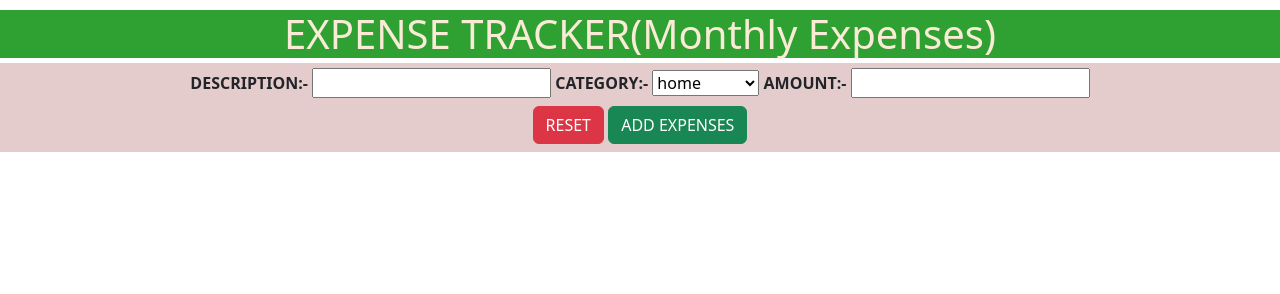
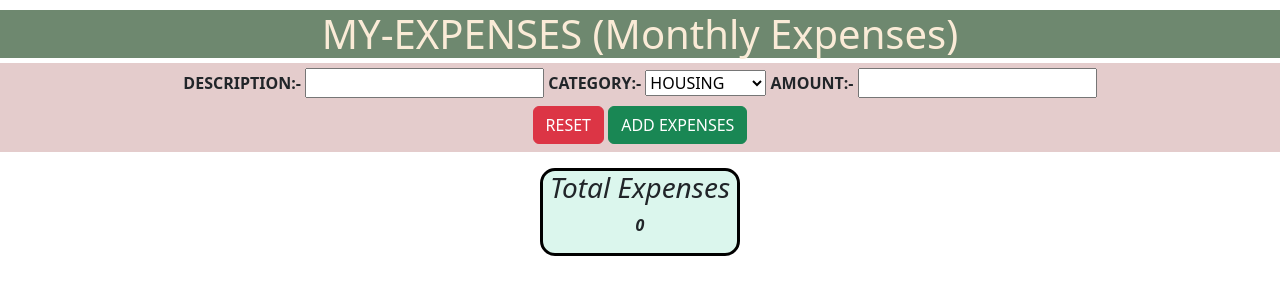
Before and after one commit to rajk5266/expensetracker, a plain HTML site: page expense.html in a window 1280 px wide. Drawn offline with nearby package versions, Linux system fonts and the light colour scheme.

Commit message:
total-expenses-tracker-added

```diff
--- a/expense.html
+++ b/expense.html
@@ -7,7 +7,7 @@
     <title>Document</title>
     <link href="https://cdn.jsdelivr.net/npm/bootstrap@5.3.0-alpha3/dist/css/bootstrap.min.css" rel="stylesheet" integrity="sha384-KK94CHFLLe+nY2dmCWGMq91rCGa5gtU4mk92HdvYe+M/SXH301p5ILy+dN9+nJOZ" crossorigin="anonymous">
 
-    <script src="https://cdn.jsdelivr.net/npm/bootstrap@5.3.0-alpha3/dist/js/bootstrap.bundle.min.js" integrity="sha384-ENjdO4Dr2bkBIFxQpeoTz1HIcje39Wm4jDKdf19U8gI4ddQ3GYNS7NTKfAdVQSZe" crossorigin="anonymous"></script>
+    <!-- <script src="https://cdn.jsdelivr.net/npm/bootstrap@5.3.0-alpha3/dist/js/bootstrap.bundle.min.js" integrity="sha384-ENjdO4Dr2bkBIFxQpeoTz1HIcje39Wm4jDKdf19U8gI4ddQ3GYNS7NTKfAdVQSZe" crossorigin="anonymous"></script> -->
 
     <style>
         h1{
@@ -23,7 +23,7 @@
             /* background-color: red; */
         }
         #exp{
-            background-color: rgb(47, 161, 51);
+            background-color: rgb(110, 136, 111);
             color: antiquewhite;
             text-align: center;
         }
@@ -55,24 +55,35 @@
         .btn{
          margin-bottom: 8px;
         }
+        #expblock{
+            border: 3px solid black;
+            width: 200px;
+            text-align: center;
+            margin: auto;
+            border-radius: 15px;
+            background-color: rgb(219, 246, 237);
+            font-style: italic;
+            font-weight: bold;
+        }
     </style>
 </head>
 <body>
-    <h1 id="exp">EXPENSE TRACKER(Monthly Expenses)</h1>
+    <h1 id="exp">MY-EXPENSES (Monthly Expenses)</h1>
 <div id="mainbody">
     <form action="#" onsubmit="adding(event)">
     <div id="body">
         <label class="font">DESCRIPTION:-</label>
-        <input type="text" name="desc" id="desctag" class="expclass">
+        <input type="text" name="desc" id="desctag" class="expclass" required>
         <label class="font">CATEGORY:-</label>
         <select name="categ" id="categtag" class="expclass">
-            <option value="home" >home</option>
-            <option value="groceries">groceries</option>
-            <option value="investment">investment</option>
-            <option value="jkhgikug">home</option>
+            <option value="housing" >HOUSING</option>
+            <option value="food">FOOD</option>
+            <option value="investment">INVESTMENT</option>
+            <option value="medical">MEDICAL</option>
+            <option value="travelling">TRAVELLING</option>
         </select>
         <label class="font">AMOUNT:-</label>
-        <input type="text" name="amt" id="amttag" class="expclass">
+        <input type="text" name="amt" id="amttag" class="expclass" required>
         <div class="text-center mt-2 mb-3">
             <button type="reset" class="btn btn-danger btn-rounded">RESET</button>
             <button type="submit" class="btn btn-success">ADD EXPENSES</button></div>
@@ -80,25 +91,36 @@
 </form>
 </div>
 <ul id="listOfitems"></ul>
+  <div id="expblock">
+    <h3 id="totalexpenses">Total Expenses</h3>
+    <p id="expamt">0</p>
+  </div>
 <script>
+    var liabilities = 0
     function adding(event){
         event.preventDefault()
+
         var description = event.target.desc.value;
         var category = event.target.categ.value;
         var amount = event.target.amt.value;
-     console.log(category)
+    //  console.log(category)
     const obj = {
         description,
         category,
         amount
     }
-    console.log(obj)
-    localStorage.setItem(obj.description, JSON.stringify(obj))
+    // console.log(obj)
+    liabilities+= parseInt(amount)
+    console.log(liabilities)
+    localStorage.setItem(obj.category, JSON.stringify(obj))
     added(obj)
 
        function added(obj){
         var parentelem = document.getElementById('listOfitems')
+        var total = document.getElementById('totalexpenses')
 
+        var totalchild = document.getElementById('expamt')
+        totalchild.innerHTML = liabilities
         var childelem = document.createElement('li')
         childelem.className='newexp'
          childelem.textContent = obj.description + '-' + obj.category + '-' + obj.amount
@@ -108,11 +130,12 @@
          edit.type = 'button'
          edit.value = 'EDIT'
          edit.onclick = () => {
-            localStorage.removeItem(obj.description)
-            parentelem.removeChild(childelem)
-            document.getElementById('desctag').value = obj.description
-            document.getElementById('categtag').value = obj.category
-            document.getElementById('amttag').value = obj.amount
+            totalchild.innerHTML -= parseInt(amount)
+             localStorage.removeItem(obj.description)
+             parentelem.removeChild(childelem)
+             document.getElementById('desctag').value = obj.description
+             document.getElementById('categtag').value = obj.category
+             document.getElementById('amttag').value = obj.amount
          }
 
 
@@ -121,18 +144,18 @@
          delbtn.type = "button"
          delbtn.value = 'X'
          delbtn.onclick  = () => {
+             totalchild.innerHTML -= parseInt(amount)
             localStorage.removeItem(obj.description)
             parentelem.removeChild(childelem)
-            parentelem.removeChild(brtag)
+
          }
-         const brtag = document.createElement('br')
          parentelem.appendChild(childelem)
-         parentelem.appendChild(brtag)
          childelem.appendChild(delbtn)
          childelem.appendChild(edit)
         }
+      total.appendChild(totalchild)
+    }
 
-    }
 </script>
 </body>
 </html>
```
